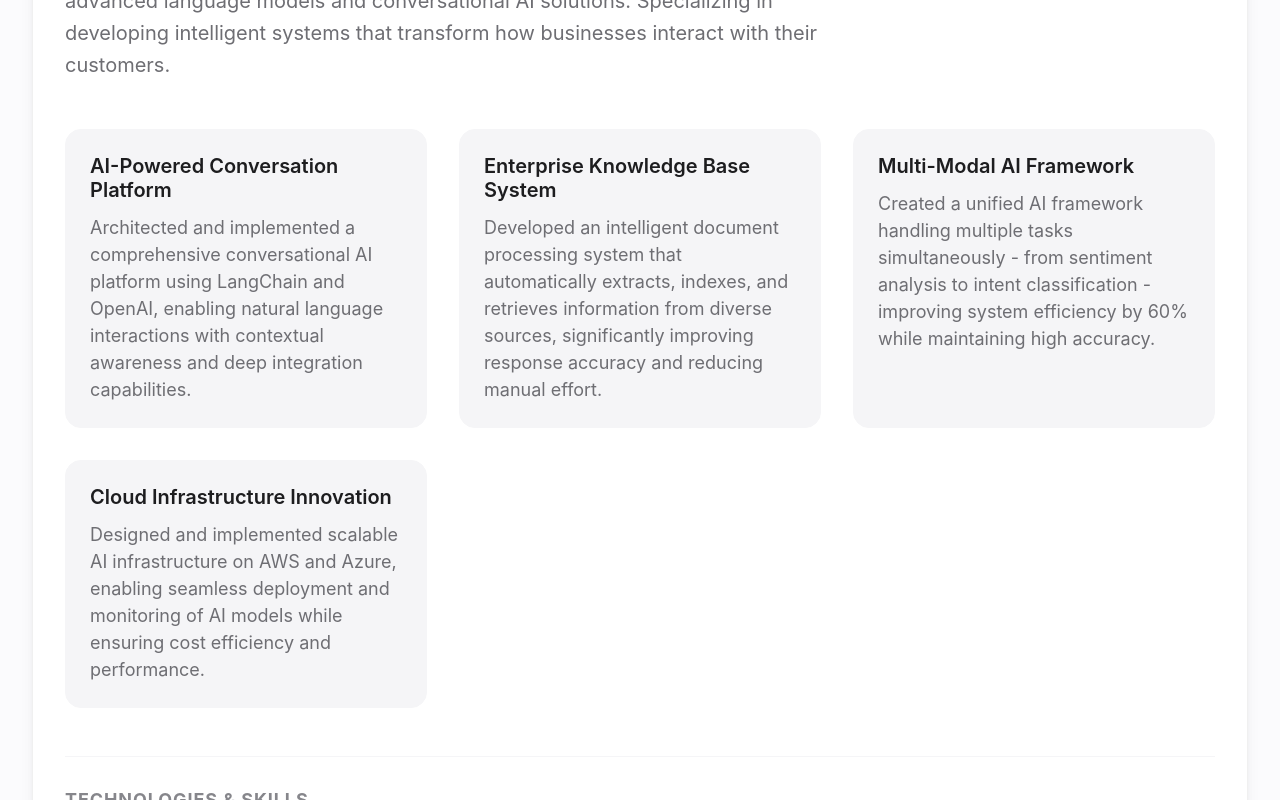
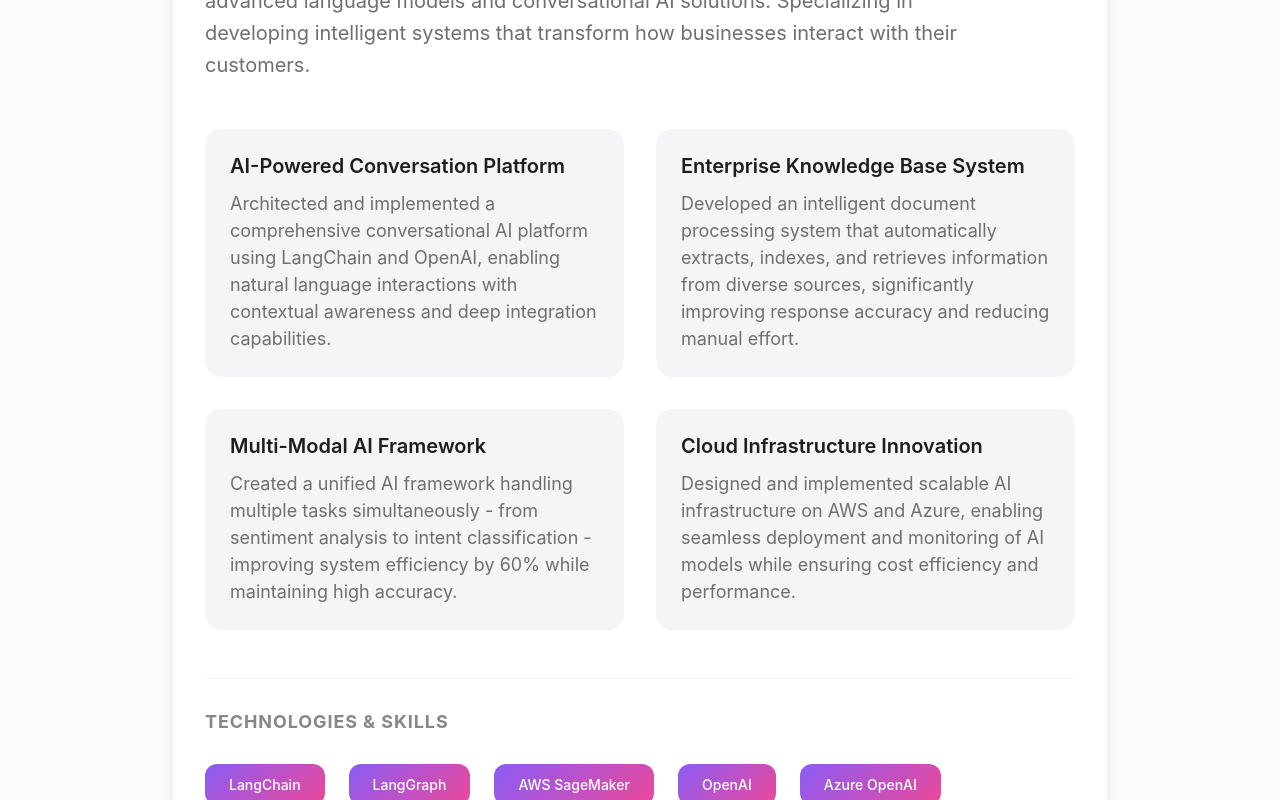
Before and after one commit to elozano98/elozano98.github.io, a React (Create React App) app: page / in a window 1280 px wide. Shown: the part 1820-2620 px from the top of the page. Built offline with nearby package versions, Linux system fonts and the light colour scheme.

Commit message:
improve experience section

```diff
--- a/src/components/sections/Experience.tsx
+++ b/src/components/sections/Experience.tsx
@@ -13,7 +13,7 @@ const ExperienceSection = styled.section`
 `;
 
 const ExperienceContainer = styled.div`
-  max-width: 1400px;
+  max-width: 1000px;
   margin: 0 auto;
   padding: 0 ${theme.spacing.xl};
 `;
@@ -114,11 +114,11 @@ const Description = styled(motion.p)`
 
 const AchievementsGrid = styled.div`
   display: grid;
-  grid-template-columns: repeat(auto-fit, minmax(280px, 1fr));
+  grid-template-columns: repeat(2, 1fr);
   gap: ${theme.spacing.xl};
   margin-bottom: ${theme.spacing["2xl"]};
 
-  @media (max-width: ${theme.breakpoints.lg}) {
+  @media (max-width: ${theme.breakpoints.md}) {
     grid-template-columns: 1fr;
   }
 `;
@@ -374,7 +374,9 @@ export const Experience: React.FC = () => {
             </Description>
 
             <AchievementsGrid>
-              {exp.achievements.map((achievement, achievementIndex) => (
+              {exp.achievements
+                .slice(0, 4)
+                .map((achievement, achievementIndex) => (
                   <Achievement
                     key={achievement.title}
                     variants={achievementVariants}
```
Lines whose indentation alone changed are shown as unchanged.
